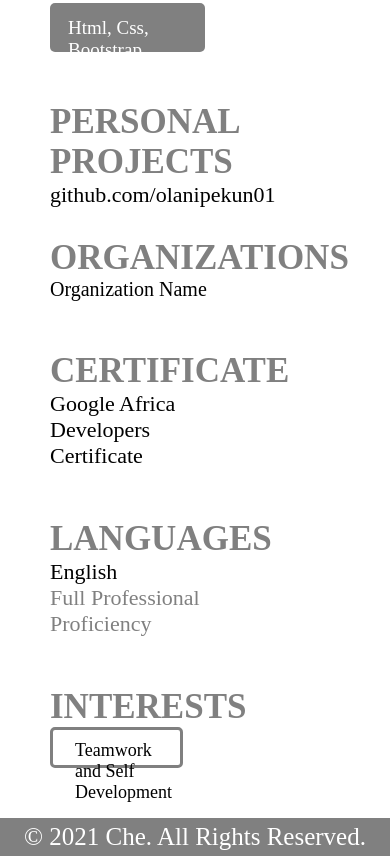
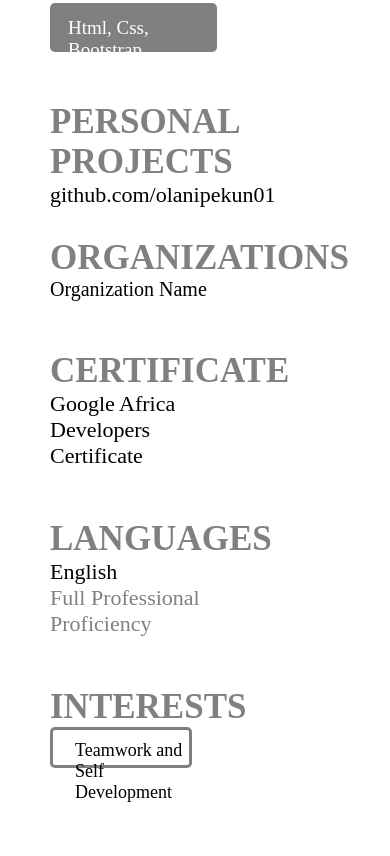
Before and after one commit to olanipekun01/resume, a plain HTML site: page index.html in a window 390 px wide. Shown: the part 1012-1868 px from the top of the page. After the commit the page ends 1815 px from the top, so only its background shows below. Drawn offline with Linux system fonts and the light colour scheme.

Commit message:
made my resume responsive

```diff
--- a/index.css
+++ b/index.css
@@ -136,7 +136,7 @@ header {
      border: none;
      background-color: gray;
      color: white;
-     width: 78%;
+     width: 85%;
      height: 35px;
      padding-left: 18px;
      padding-top: 14px;
@@ -197,17 +197,19 @@ header {
     font-size: 18px;
     border-radius: 5px;
     border: 3px gray solid;
-    width: 60%;
+    width: 65%;
     height: 25px;
     padding-left: 22px;
     padding-top: 10px;
 }
-footer {
+/* footer {
      clear: both;
      margin-top: 20px;
      padding-top: 30px;
-}
+
+} */
 .footer {
+     width: 100%;
      margin-top: 20px;
      font-size: 25px;
      text-align: center;
@@ -215,6 +217,8 @@ footer {
      background-color: gray;
      padding-top: 5px;
      padding-bottom: 5px;
+     position: absolute;
+     bottom: 0;
 }
 
 @media screen and (min-width: 1200px) {
@@ -425,10 +429,10 @@ header {
       padding-left: 22px;
       padding-top: 10px;
   }
-  footer {
+  /* footer {
        clear: both;
        padding-top: 40px;
-  }
+  } */
 
   .footer {
        margin-top: 20px;
@@ -438,6 +442,8 @@ header {
        background-color: gray;
        padding-top: 5px;
        padding-bottom: 5px;
+       position: absolute;
+       bottom: -440px;
   }
 
 }
```
